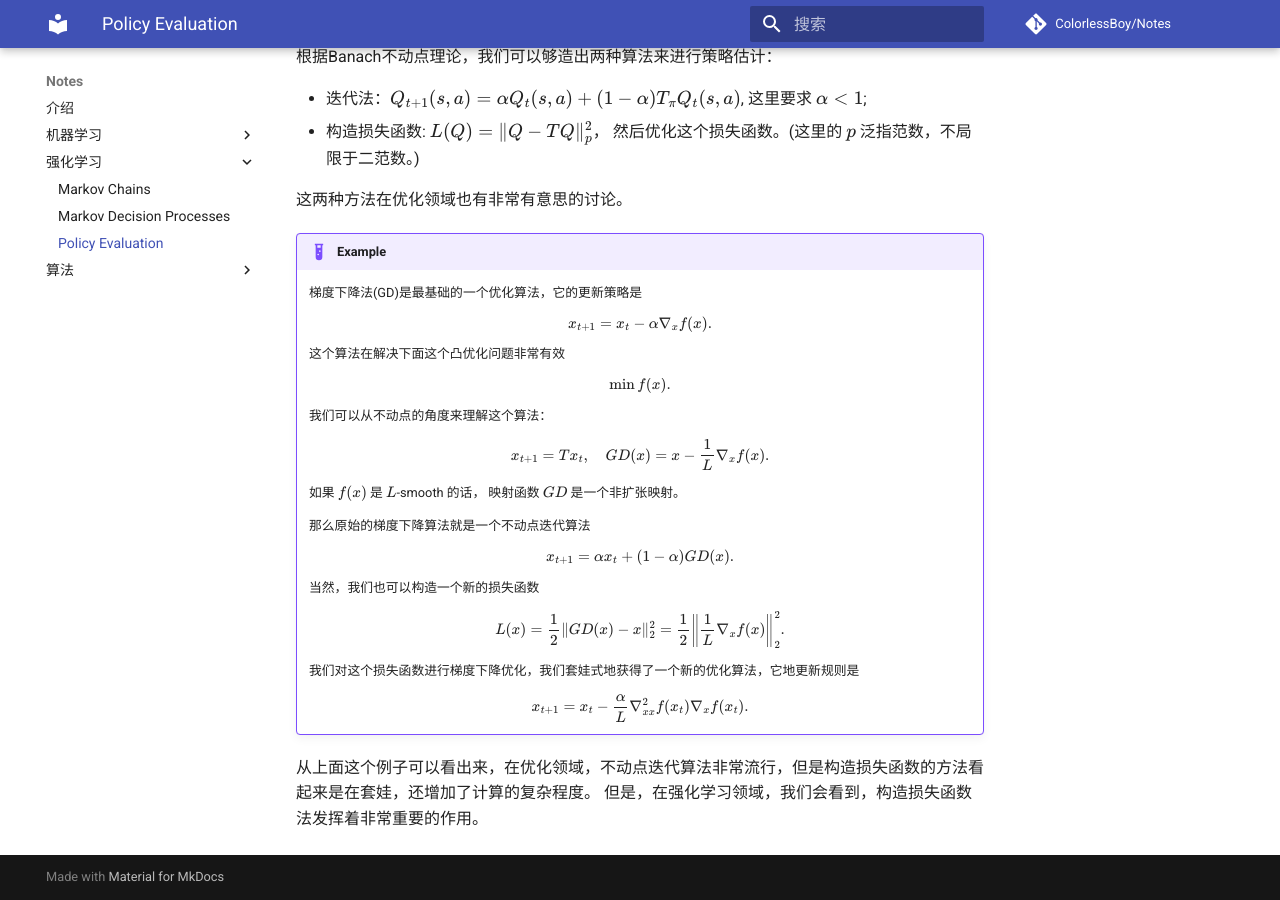
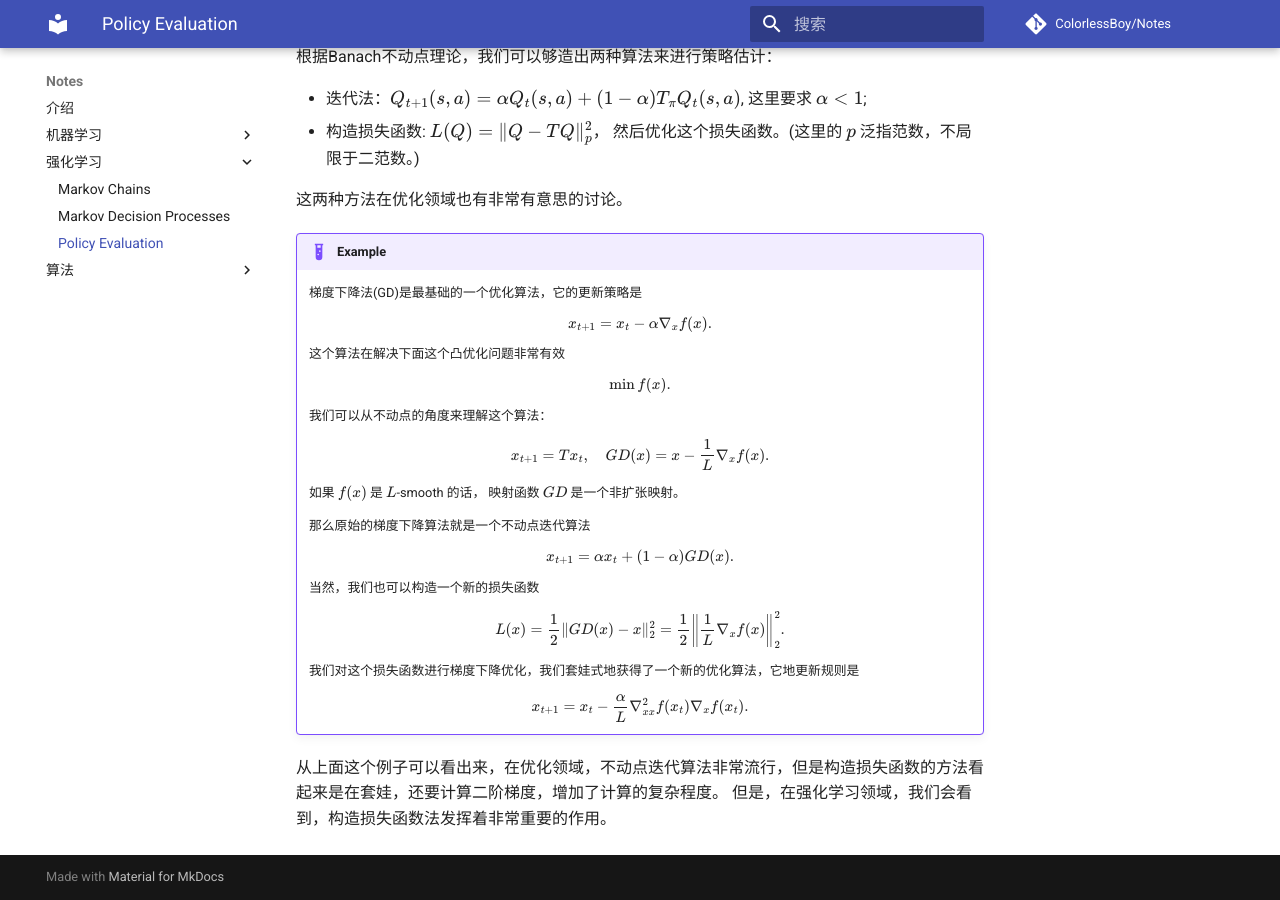
Before and after one commit to ColorlessBoy/Notes, an MkDocs documentation site: the page built from docs/RL/03-PolicyEvaluation.md, in a window 1280 px wide and 900 px high, scrolled down 1325 px. Built offline with MkDocs 1.6.1 and Material for MkDocs 9.7.7, drawn with Linux system fonts in a browser that asks for light colours; formulas are drawn with MathJax 3; comment, search, counter and statistics services are not loaded.

Commit message:
RL:Policy Evaluation

```diff
--- a/docs/RL/03-PolicyEvaluation.md
+++ b/docs/RL/03-PolicyEvaluation.md
@@ -158,5 +158,5 @@ $$
         x_{t+1} = x_t - \frac{\alpha}{L} \nabla^2_{xx} f(x_t) \nabla_x f(x_t).
     \end{equation*}
 
-从上面这个例子可以看出来，在优化领域，不动点迭代算法非常流行，但是构造损失函数的方法看起来是在套娃，还增加了计算的复杂程度。
+从上面这个例子可以看出来，在优化领域，不动点迭代算法非常流行，但是构造损失函数的方法看起来是在套娃，还要计算二阶梯度，增加了计算的复杂程度。
 但是，在强化学习领域，我们会看到，构造损失函数法发挥着非常重要的作用。
```
